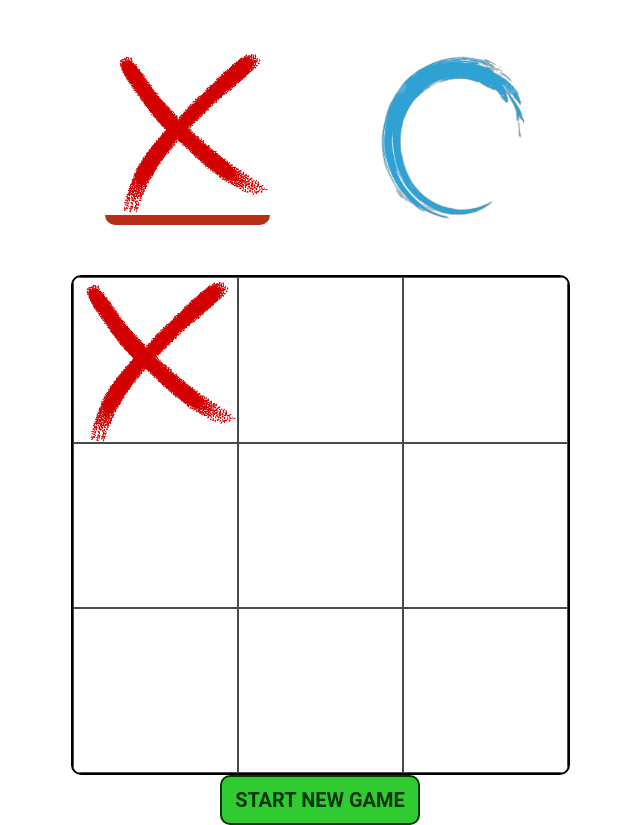
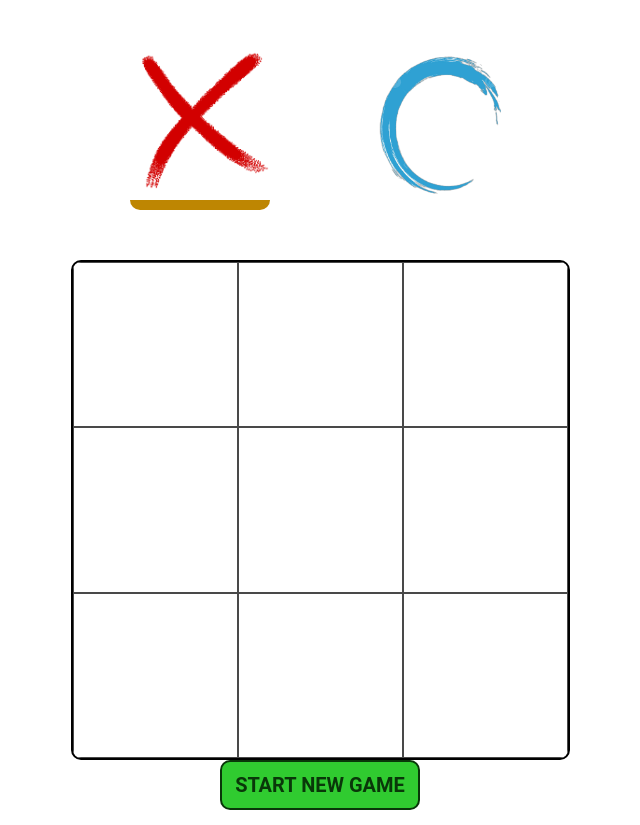
Before and after one commit to MrNightFury/XnO, a plain HTML site: page views/index.html in a window 1280 px wide. Shown: the whole page, without its empty margins (320-960 px from the left). Drawn offline with nearby package versions, Linux system fonts and the light colour scheme.

Commit message:
initial gui part2

```diff
--- a/css/style.less
+++ b/css/style.less
@@ -23,9 +23,10 @@ html, body{
     justify-content: center;
     &>div{
         margin: 50px;
+        padding-bottom: 10px;
     }
     .active{
-        border-bottom: 10px solid rgb(184, 47, 22);
+        border-bottom: 10px solid rgb(190, 134, 2);
         border-radius: 10px;
     }
 }
@@ -35,7 +36,7 @@ html, body{
     justify-content: center;
     align-items: center;
     img{
-        width: 165.33px;
+        width: 140px;
         height: auto;
     }
 }
@@ -45,7 +46,7 @@ html, body{
     justify-content: center;
     align-items: center;
     img{
-        width: 165.33px;
+        width: 140px;
         height: auto;
     }
 }
@@ -65,6 +66,9 @@ html, body{
         width: calc(100% / 3);
         height: calc(100% / 3);
         border: 1px solid rgb(73, 73, 73);
+        display: flex;
+        justify-content: center;
+        align-items: center;
     }
     .clickable{
         cursor: pointer;
--- a/views/index.html
+++ b/views/index.html
@@ -15,9 +15,7 @@
         <div id="gameFieldContainer">
             <div id="gameField">
                 <!--clickable should be removed when X or O is put, and added back when a new game begins-->
-                <div class="field clickable" id="field1">
-                    <div class="x active"><img src="../src/img/cross.png"></div>
-                </div>
+                <div class="field clickable" id="field1"></div>
                 <div class="field clickable" id="field2"></div>
                 <div class="field clickable" id="field3"></div>
                 <div class="field clickable" id="field4"></div>
```
Also changed, not shown: css/style.css.
